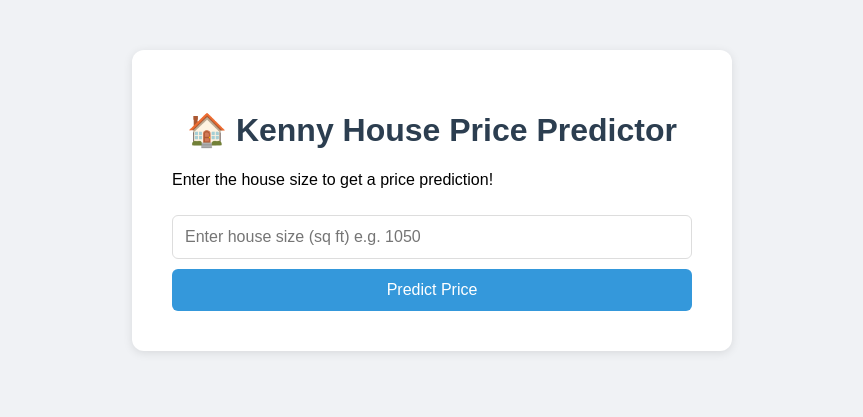
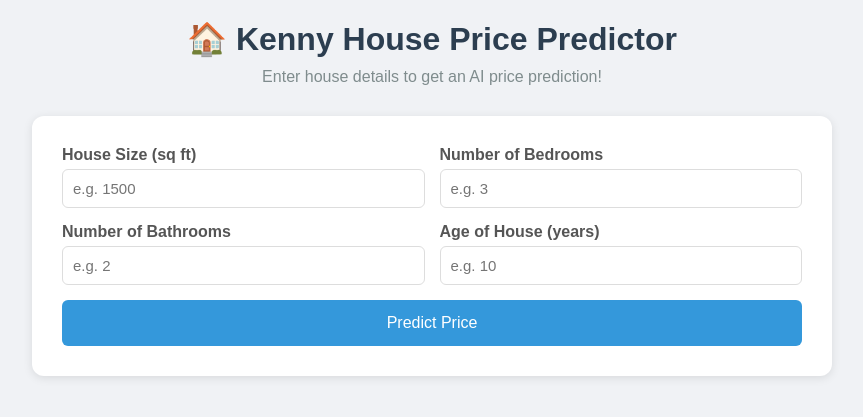
Before and after one commit to Kennysup1/Kenny, a Flask app: page / in a window 1280 px wide. Shown: the top 417 px of the page, without its empty margins (208-1071 px from the left). Run offline with Flask 3, Linux system fonts and the light colour scheme.

Commit message:
Upgrade Flask app with multiple features and prediction history

```diff
--- a/app.py
+++ b/app.py
@@ -1,29 +1,52 @@
-from flask import Flask, render_template, request
+from flask import Flask, render_template, request, jsonify
 import numpy as np
 from sklearn.linear_model import LinearRegression
+import json
 
 app = Flask(__name__)
 
-# Train the model
-sizes = np.array([[750], [800], [850], [900], [950],
-                  [1000], [1100], [1200], [1300], [1400]])
-prices = np.array([150000, 160000, 170000, 180000, 190000,
-                   200000, 220000, 240000, 260000, 280000])
+# Train model with more features
+# Features: size, bedrooms, bathrooms, age
+np.random.seed(42)
+n = 200
+sizes = np.random.randint(500, 3000, n)
+bedrooms = np.random.randint(1, 6, n)
+bathrooms = np.random.randint(1, 4, n)
+age = np.random.randint(1, 50, n)
+prices = (sizes * 150) + (bedrooms * 10000) + (bathrooms * 8000) - (age * 500) + np.random.randint(-10000, 10000, n)
 
+X = np.column_stack([sizes, bedrooms, bathrooms, age])
 model = LinearRegression()
-model.fit(sizes, prices)
+model.fit(X, prices)
+
+history = []
 
 @app.route('/')
 def home():
-    return render_template('index.html')
+    return render_template('index.html', history=history)
 
 @app.route('/predict', methods=['POST'])
 def predict():
     size = float(request.form['size'])
-    prediction = model.predict([[size]])[0]
+    bedrooms = float(request.form['bedrooms'])
+    bathrooms = float(request.form['bathrooms'])
+    age = float(request.form['age'])
+
+    features = np.array([[size, bedrooms, bathrooms, age]])
+    prediction = model.predict(features)[0]
+
+    result = {
+        'size': size,
+        'bedrooms': int(bedrooms),
+        'bathrooms': int(bathrooms),
+        'age': int(age),
+        'price': f"${prediction:,.0f}"
+    }
+    history.insert(0, result)
+
     return render_template('index.html',
                          prediction=f"${prediction:,.0f}",
-                         size=size)
+                         history=history[:5])
 
 if __name__ == '__main__':
     app.run(debug=True)
--- a/templates/index.html
+++ b/templates/index.html
@@ -3,63 +3,147 @@
 <head>
     <title>Kenny House Price Predictor</title>
     <style>
+        * { box-sizing: border-box; margin: 0; padding: 0; }
         body {
             font-family: Arial, sans-serif;
-            max-width: 600px;
-            margin: 50px auto;
             background: #f0f2f5;
+            padding: 20px;
+        }
+        h1 {
+            text-align: center;
+            color: #2c3e50;
+            margin-bottom: 10px;
+        }
+        p.subtitle {
+            text-align: center;
+            color: #7f8c8d;
+            margin-bottom: 30px;
         }
         .container {
+            max-width: 800px;
+            margin: 0 auto;
+        }
+        .card {
             background: white;
-            padding: 40px;
+            padding: 30px;
             border-radius: 12px;
             box-shadow: 0 2px 10px rgba(0,0,0,0.1);
+            margin-bottom: 20px;
         }
-        h1 { color: #2c3e50; text-align: center; }
+        .grid {
+            display: grid;
+            grid-template-columns: 1fr 1fr;
+            gap: 15px;
+        }
+        label {
+            display: block;
+            color: #555;
+            margin-bottom: 5px;
+            font-weight: bold;
+        }
         input {
             width: 100%;
-            padding: 12px;
-            margin: 10px 0;
+            padding: 10px;
             border: 1px solid #ddd;
             border-radius: 6px;
-            font-size: 16px;
-            box-sizing: border-box;
+            font-size: 15px;
         }
         button {
             width: 100%;
-            padding: 12px;
+            padding: 14px;
             background: #3498db;
             color: white;
             border: none;
             border-radius: 6px;
             font-size: 16px;
             cursor: pointer;
+            margin-top: 15px;
         }
         button:hover { background: #2980b9; }
         .result {
-            margin-top: 20px;
+            text-align: center;
             padding: 20px;
             background: #eafaf1;
-            border-radius: 6px;
-            text-align: center;
-            font-size: 24px;
+            border-radius: 8px;
+            font-size: 28px;
             color: #27ae60;
+            font-weight: bold;
         }
+        table {
+            width: 100%;
+            border-collapse: collapse;
+        }
+        th {
+            background: #3498db;
+            color: white;
+            padding: 10px;
+            text-align: left;
+        }
+        td {
+            padding: 10px;
+            border-bottom: 1px solid #eee;
+        }
+        tr:hover { background: #f8f9fa; }
     </style>
 </head>
 <body>
     <div class="container">
         <h1>🏠 Kenny House Price Predictor</h1>
-        <p>Enter the house size to get a price prediction!</p>
-        <form action="/predict" method="POST">
-            <input type="number" name="size"
-                   placeholder="Enter house size (sq ft) e.g. 1050"
-                   required>
-            <button type="submit">Predict Price</button>
-        </form>
+        <p class="subtitle">Enter house details to get an AI price prediction!</p>
+
+        <div class="card">
+            <form action="/predict" method="POST">
+                <div class="grid">
+                    <div>
+                        <label>House Size (sq ft)</label>
+                        <input type="number" name="size" placeholder="e.g. 1500" required>
+                    </div>
+                    <div>
+                        <label>Number of Bedrooms</label>
+                        <input type="number" name="bedrooms" placeholder="e.g. 3" min="1" max="10" required>
+                    </div>
+                    <div>
+                        <label>Number of Bathrooms</label>
+                        <input type="number" name="bathrooms" placeholder="e.g. 2" min="1" max="6" required>
+                    </div>
+                    <div>
+                        <label>Age of House (years)</label>
+                        <input type="number" name="age" placeholder="e.g. 10" min="1" max="100" required>
+                    </div>
+                </div>
+                <button type="submit">Predict Price</button>
+            </form>
+        </div>
+
         {% if prediction %}
-        <div class="result">
-            A {{ size }} sq ft house costs: <strong>{{ prediction }}</strong>
+        <div class="card">
+            <div class="result">
+                Predicted Price: {{ prediction }}
+            </div>
+        </div>
+        {% endif %}
+
+        {% if history %}
+        <div class="card">
+            <h2 style="margin-bottom:15px; color:#2c3e50">Recent Predictions</h2>
+            <table>
+                <tr>
+                    <th>Size (sqft)</th>
+                    <th>Beds</th>
+                    <th>Baths</th>
+                    <th>Age</th>
+                    <th>Predicted Price</th>
+                </tr>
+                {% for item in history %}
+                <tr>
+                    <td>{{ item.size }}</td>
+                    <td>{{ item.bedrooms }}</td>
+                    <td>{{ item.bathrooms }}</td>
+                    <td>{{ item.age }}</td>
+                    <td style="color:#27ae60; font-weight:bold">{{ item.price }}</td>
+                </tr>
+                {% endfor %}
+            </table>
         </div>
         {% endif %}
     </div>
```
Also changed, not shown: 1 other file.
